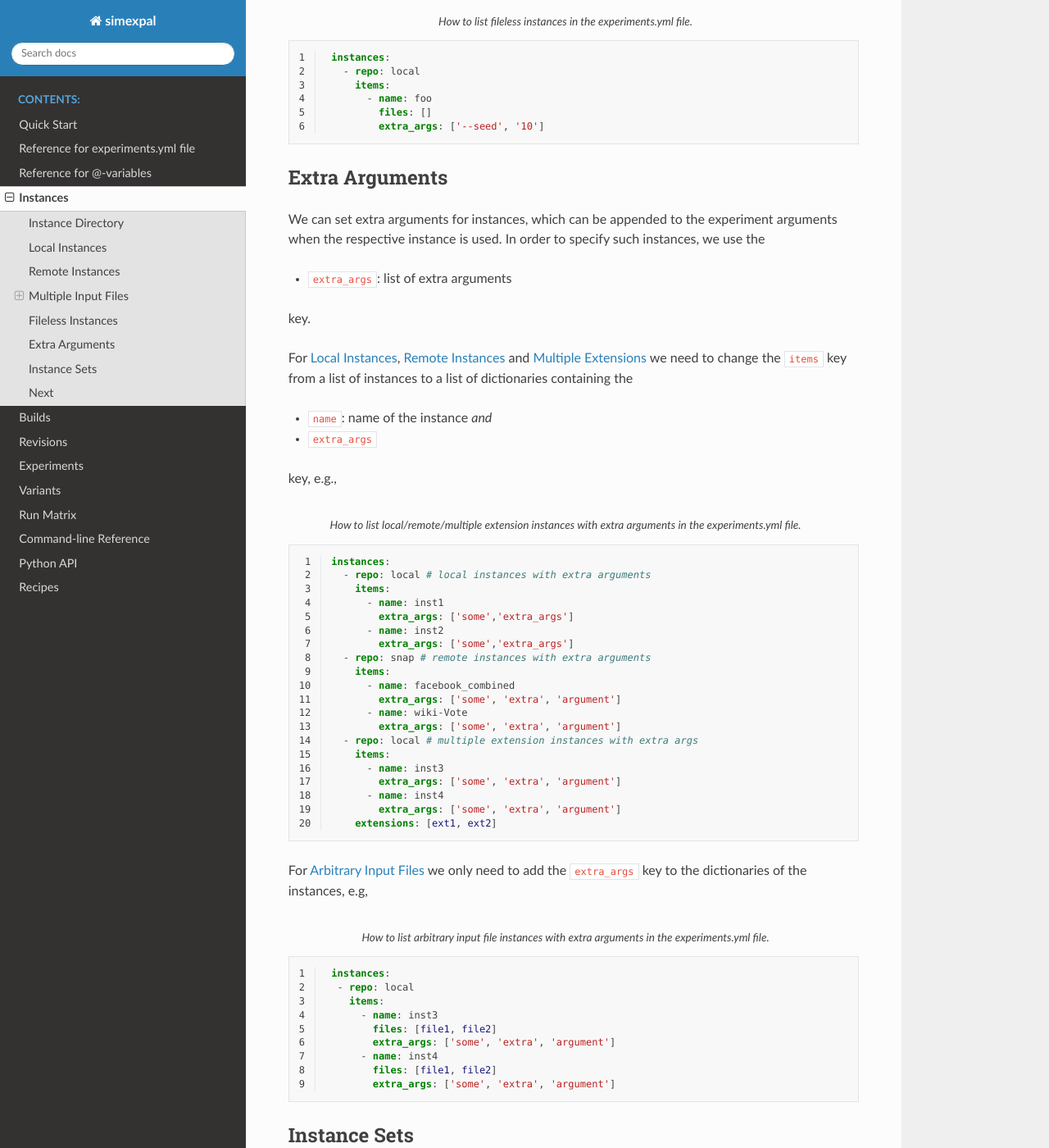
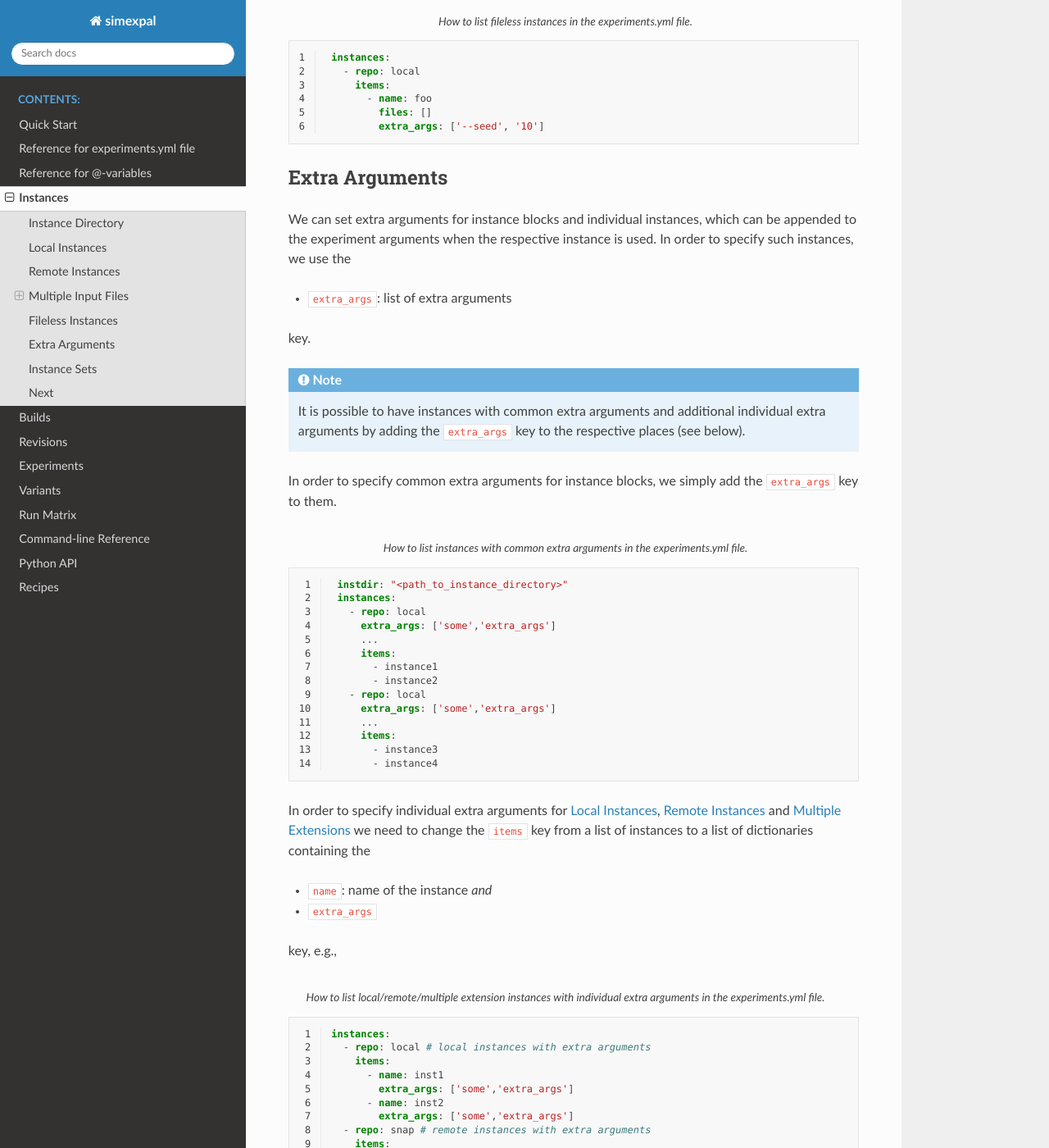
Before and after one commit to hu-macsy/simexpal, a Sphinx documentation site: the page built from docs/instances.rst, in a window 1280 px wide and 1400 px high, scrolled down 3443 px. Shown: the whole window at 82% size. Built offline with Sphinx 7.4.7 and the Read the Docs theme 2.0.0, drawn with Linux system fonts in a browser that asks for light colours; some of the changed text lies outside the part shown.

Commit message:
docs/instances: Add documentation on common extra arguments

```diff
--- a/docs/instances.rst
+++ b/docs/instances.rst
@@ -190,15 +190,41 @@ key to specify our extra arguments.
 Extra Arguments
 ---------------
 
-We can set extra arguments for instances, which can be appended to the experiment arguments when the
-respective instance is used. In order to specify such instances, we use the
+We can set extra arguments for instance blocks and individual instances, which can be appended to the
+experiment arguments when the respective instance is used. In order to specify such instances, we use the
 
 - ``extra_args``: list of extra arguments
 
 key.
 
-For :ref:`LocalInstances`, :ref:`RemoteInstances` and :ref:`MultipleExtensions` we need to change
-the ``items`` key from a list of instances to a list of dictionaries containing the
+.. note::
+   It is possible to have instances with common extra arguments and additional individual extra arguments
+   by adding the ``extra_args`` key to the respective places (see below).
+
+In order to specify common extra arguments for instance blocks, we simply add the ``extra_args`` key to them.
+
+.. code-block:: YAML
+   :linenos:
+   :caption: How to list instances with common extra arguments in the experiments.yml file.
+
+    instdir: "<path_to_instance_directory>"
+    instances:
+      - repo: local
+        extra_args: ['some','extra_args']
+        ...
+        items:
+          - instance1
+          - instance2
+      - repo: local
+        extra_args: ['some','extra_args']
+        ...
+        items:
+          - instance3
+          - instance4
+
+In order to specify individual extra arguments for :ref:`LocalInstances`, :ref:`RemoteInstances` and
+:ref:`MultipleExtensions` we need to change the ``items`` key from a list of instances to a list of
+dictionaries containing the
 
 - ``name``: name of the instance `and`
 - ``extra_args``
@@ -207,7 +233,8 @@ key, e.g.,
 
 .. code-block:: YAML
    :linenos:
-   :caption: How to list local/remote/multiple extension instances with extra arguments in the experiments.yml file.
+   :caption: How to list local/remote/multiple extension instances with individual
+             extra arguments in the experiments.yml file.
 
    instances:
      - repo: local # local instances with extra arguments
@@ -219,15 +246,15 @@ key, e.g.,
      - repo: snap # remote instances with extra arguments
        items:
          - name: facebook_combined
-           extra_args: ['some', 'extra', 'argument']
+           extra_args: ['some', 'extra_args']
          - name: wiki-Vote
-           extra_args: ['some', 'extra', 'argument']
+           extra_args: ['some', 'extra_args']
      - repo: local # multiple extension instances with extra args
        items:
          - name: inst3
-           extra_args: ['some', 'extra', 'argument']
+           extra_args: ['some', 'extra_args']
          - name: inst4
-           extra_args: ['some', 'extra', 'argument']
+           extra_args: ['some', 'extra_args']
        extensions: [ext1, ext2]
 
 For :ref:`ArbitraryInputFiles` we only need to add the ``extra_args`` key
@@ -235,7 +262,8 @@ to the dictionaries of the instances, e.g,
 
 .. code-block:: YAML
    :linenos:
-   :caption: How to list arbitrary input file instances with extra arguments in the experiments.yml file.
+   :caption: How to list arbitrary input file instances with individual extra arguments
+             in the experiments.yml file.
 
     instances:
      - repo: local
```
